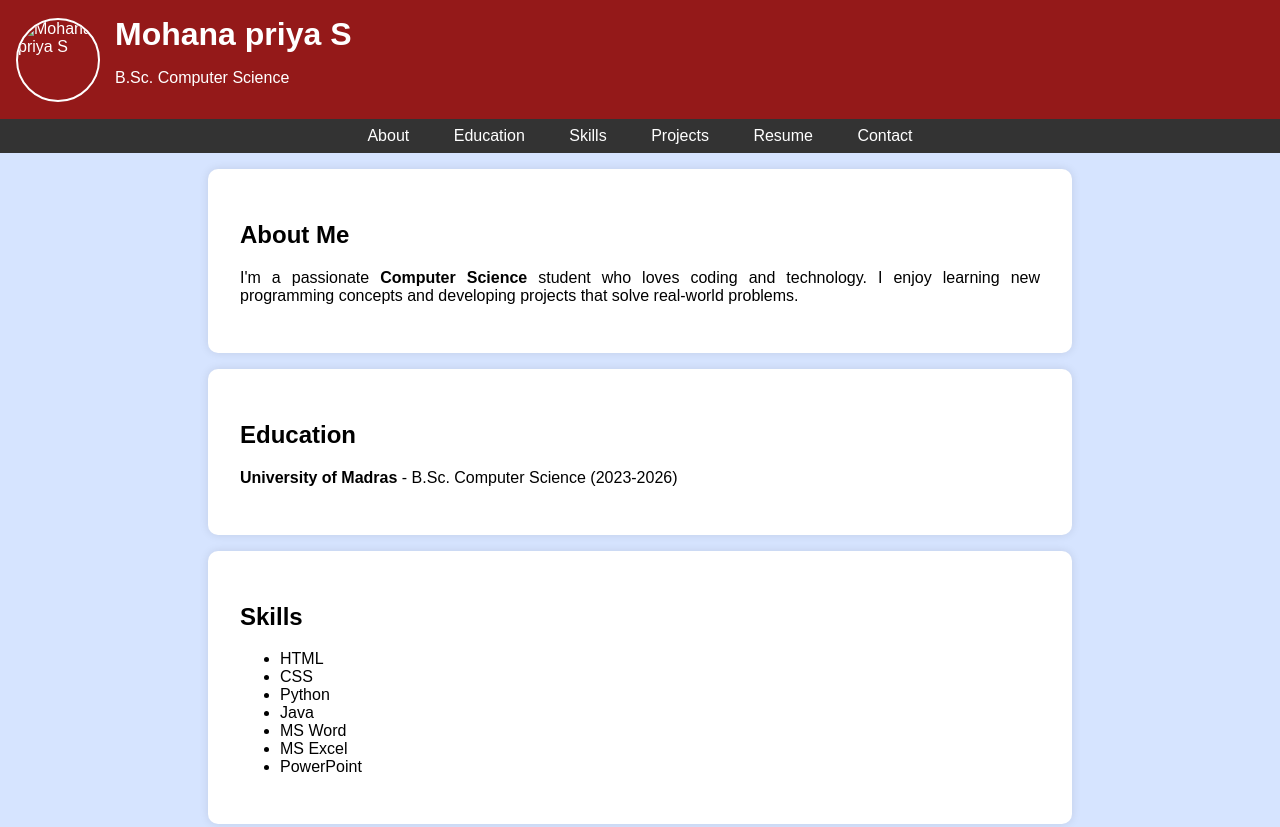
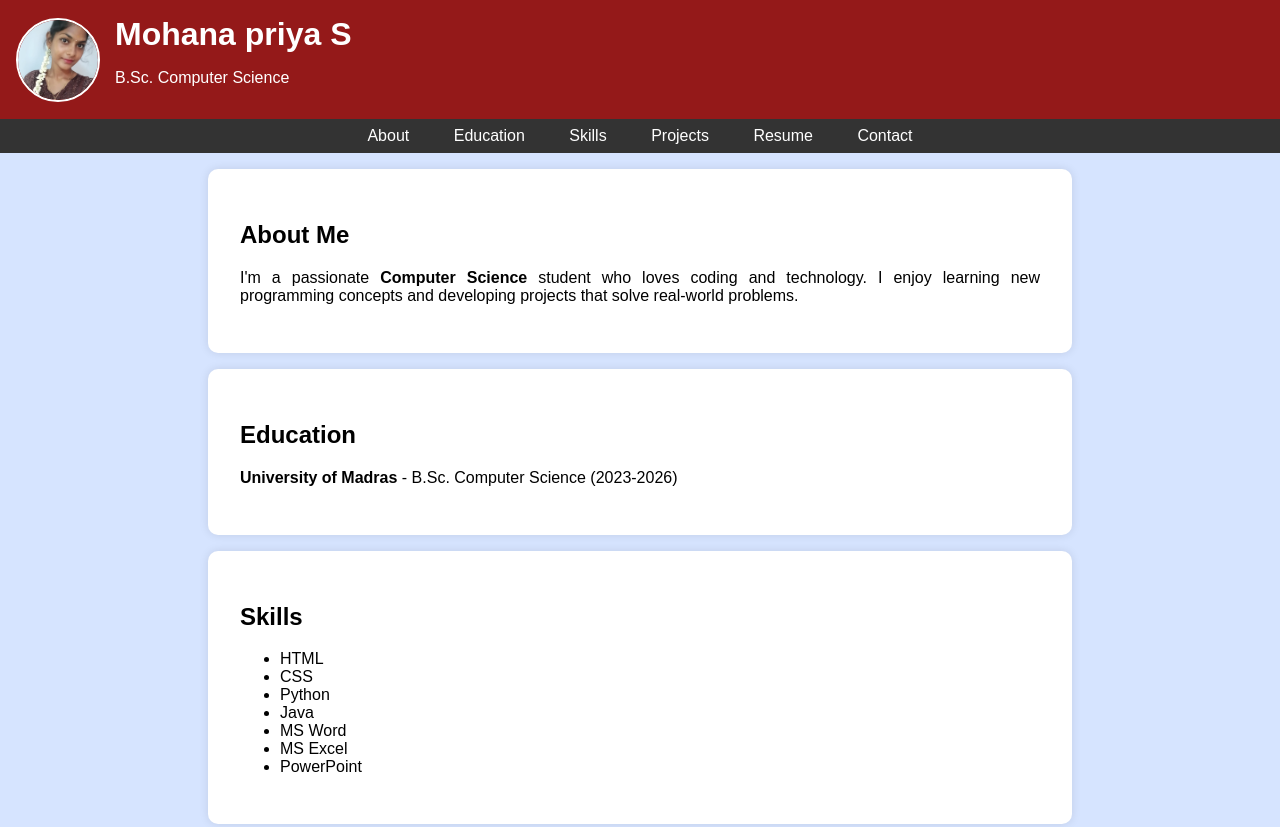
Before and after one commit to Mohana2006-web/Digital---portfolio-, a plain HTML site: page index.html in a window 1280 px wide. Shown: the top 827 px of the page. Drawn offline with Linux system fonts and the light colour scheme.

Commit message:
index.html

```diff
--- a/index.html
+++ b/index.html
@@ -96,7 +96,7 @@
 
     <header>
         <!-- Profile picture inside header, left-aligned near name -->
-        <img src=""IMG_20250321_114405.jpg alt="Mohana priya S" class="profile-picture">
+        <img src="IMG_20250321_114405.jpg"alt="Mohana priya S" class="profile-picture">
         <div class="header-content">
             <h1>Mohana priya S</h1>
             <p>B.Sc. Computer Science</p>
```
